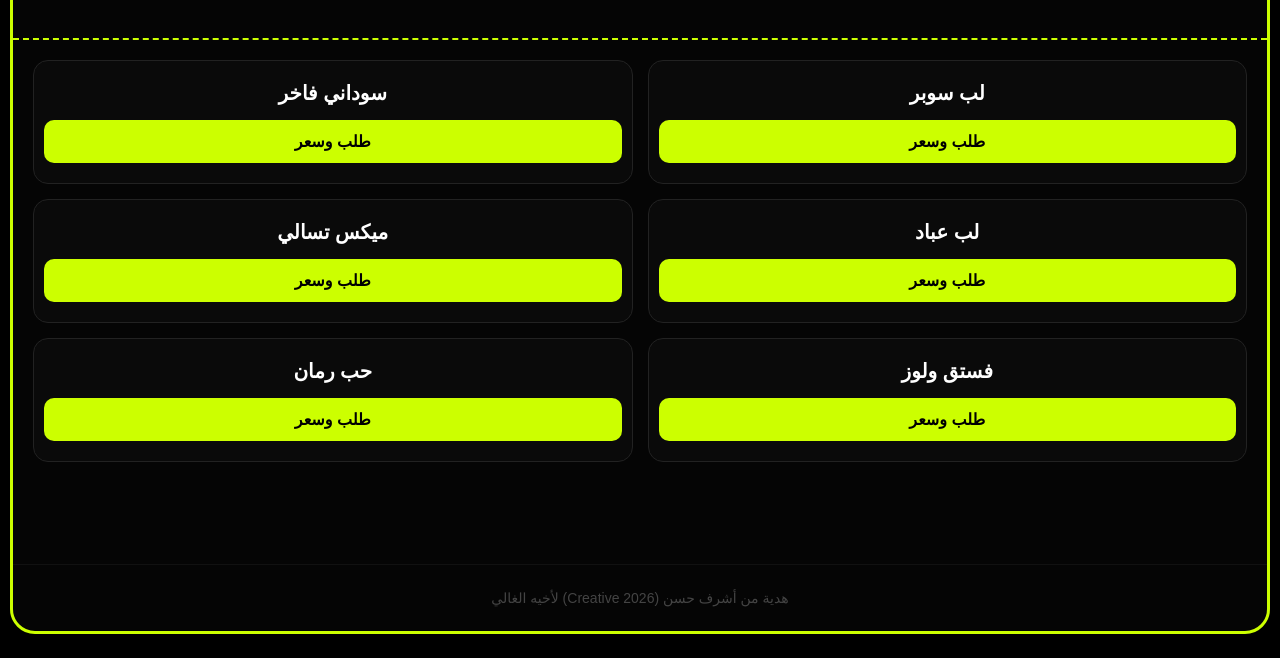
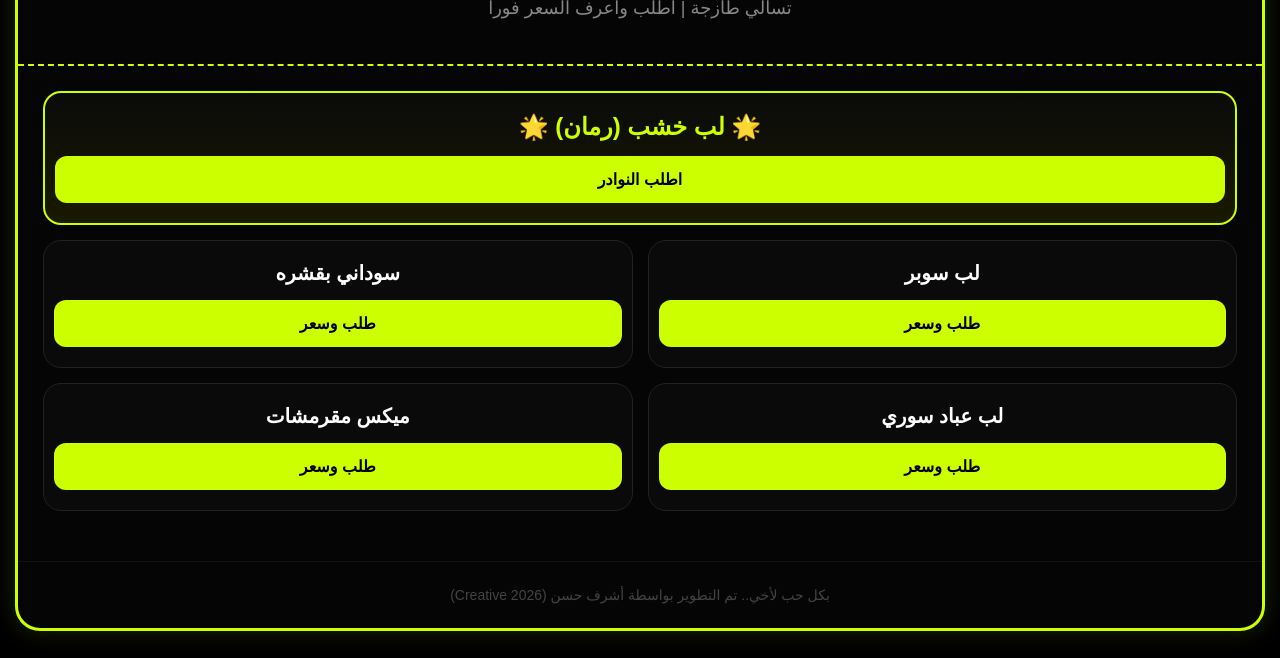
Before and after one commit to ashraflx71/Zain-Roastery, a plain HTML site: page index.html in a window 1280 px wide. Shown: the part 142-800 px from the top of the page. Drawn offline with Linux system fonts and the light colour scheme.

Commit message:
Refactor index.html with style and content updates
Updated styles and structure in index.html, including adjustments to margins, padding, and font sizes. Modified item names and added a special item section.

```diff
--- a/index.html
+++ b/index.html
@@ -5,6 +5,7 @@
     <meta name="viewport" content="width=device-width, initial-scale=1.0">
     <title>محمصة زين - ملك التسالي</title>
     <style>
+        /* تصميم أشرف حسن - ملكي ليموني */
         body {
             background-color: #000000;
             color: #ffffff;
@@ -16,36 +17,37 @@
 
         .main-wrapper {
             border: 3px solid #ccff00;
-            margin: 10px;
+            margin: 15px;
             border-radius: 25px;
-            min-height: 95vh;
+            min-height: 94vh;
             background-color: #050505;
             display: flex;
             flex-direction: column;
+            box-shadow: 0 0 25px rgba(204, 255, 0, 0.15);
         }
 
         header {
-            padding: 40px 10px;
+            padding: 45px 15px;
             text-align: center;
             border-bottom: 2px dashed #ccff00;
         }
 
         .logo-text {
-            font-size: 50px;
+            font-size: 55px;
             font-weight: bold;
             color: #ccff00;
             margin: 0;
+            text-shadow: 0 0 15px rgba(204, 255, 0, 0.2);
         }
 
-        .welcome-tag {
+        .tagline {
+            font-size: 18px;
             color: #888;
-            font-size: 16px;
-            margin-top: 10px;
-            letter-spacing: 1px;
+            margin-top: 12px;
         }
 
-        .items-container {
-            padding: 20px;
+        .items-grid {
+            padding: 25px;
             display: grid;
             grid-template-columns: 1fr 1fr;
             gap: 15px;
@@ -53,16 +55,16 @@
 
         .item-card {
             border: 1px solid #222;
-            border-radius: 15px;
+            border-radius: 18px;
             padding: 20px 10px;
             text-align: center;
             background-color: #0a0a0a;
-            transition: 0.3s ease-in-out;
+            transition: 0.3s cubic-bezier(0.175, 0.885, 0.32, 1.275);
         }
 
         .item-card:hover {
             border-color: #ccff00;
-            background-color: #0f0f0f;
+            transform: scale(1.05);
         }
 
         h3 {
@@ -75,12 +77,18 @@
             background-color: #ccff00;
             color: #000;
             border: none;
-            padding: 12px;
-            border-radius: 10px;
+            padding: 14px;
+            border-radius: 12px;
             width: 100%;
             font-weight: bold;
             font-size: 16px;
             cursor: pointer;
+        }
+
+        .special-item {
+            border: 2px solid #ccff00 !important;
+            grid-column: span 2; /* تأخذ العرض بالكامل لتمييزها */
+            background: linear-gradient(to bottom, #0a0a0a, #1a1a00);
         }
 
         footer {
@@ -98,43 +106,39 @@
 <div class="main-wrapper">
     <header>
         <h1 class="logo-text">محمصة زين</h1>
-        <div class="welcome-tag">تسالي طازجة.. اطلب واعرف السعر فوراً</div>
+        <div class="tagline">تسالي طازجة | اطلب واعرف السعر فوراً</div>
     </header>
 
-    <div class="items-container">
+    <div class="items-grid">
+        <!-- صنف مميز: لب خشب -->
+        <div class="item-card special-item">
+            <h3 style="color: #ccff00; font-size: 24px;">🌟 لب خشب (رمان) 🌟</h3>
+            <button class="order-btn" onclick="askPrice('لب خشب رمان المميز')">اطلب النوادر</button>
+        </div>
+
         <div class="item-card">
             <h3>لب سوبر</h3>
             <button class="order-btn" onclick="askPrice('لب سوبر')">طلب وسعر</button>
         </div>
 
         <div class="item-card">
-            <h3>سوداني فاخر</h3>
+            <h3>سوداني بقشره</h3>
             <button class="order-btn" onclick="askPrice('سوداني بقشره')">طلب وسعر</button>
         </div>
 
         <div class="item-card">
-            <h3>لب عباد</h3>
-            <button class="order-btn" onclick="askPrice('لب عباد')">طلب وسعر</button>
+            <h3>لب عباد سوري</h3>
+            <button class="order-btn" onclick="askPrice('لب عباد سوري')">طلب وسعر</button>
         </div>
 
         <div class="item-card">
-            <h3>ميكس تسالي</h3>
+            <h3>ميكس مقرمشات</h3>
             <button class="order-btn" onclick="askPrice('ميكس مقرمشات')">طلب وسعر</button>
-        </div>
-
-        <div class="item-card">
-            <h3>فستق ولوز</h3>
-            <button class="order-btn" onclick="askPrice('مكسرات فاخرة')">طلب وسعر</button>
-        </div>
-
-        <div class="item-card">
-            <h3>حب رمان</h3>
-            <button class="order-btn" onclick="askPrice('لب خشب رمان')">طلب وسعر</button>
         </div>
     </div>
 
     <footer>
-        هدية من أشرف حسن (Creative 2026) لأخيه الغالي
+        بكل حب لأخي.. تم التطوير بواسطة أشرف حسن (Creative 2026)
     </footer>
 </div>
 
```
